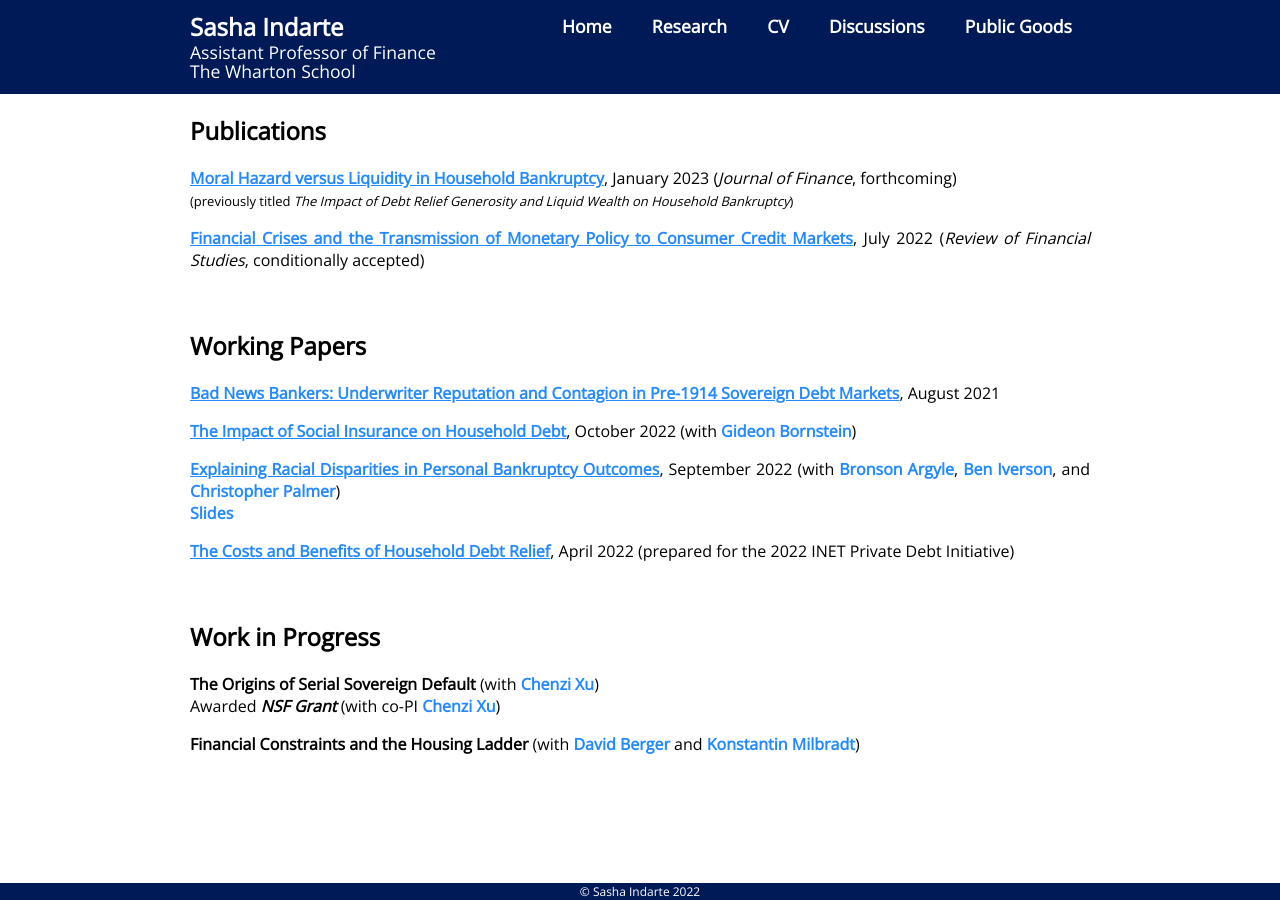
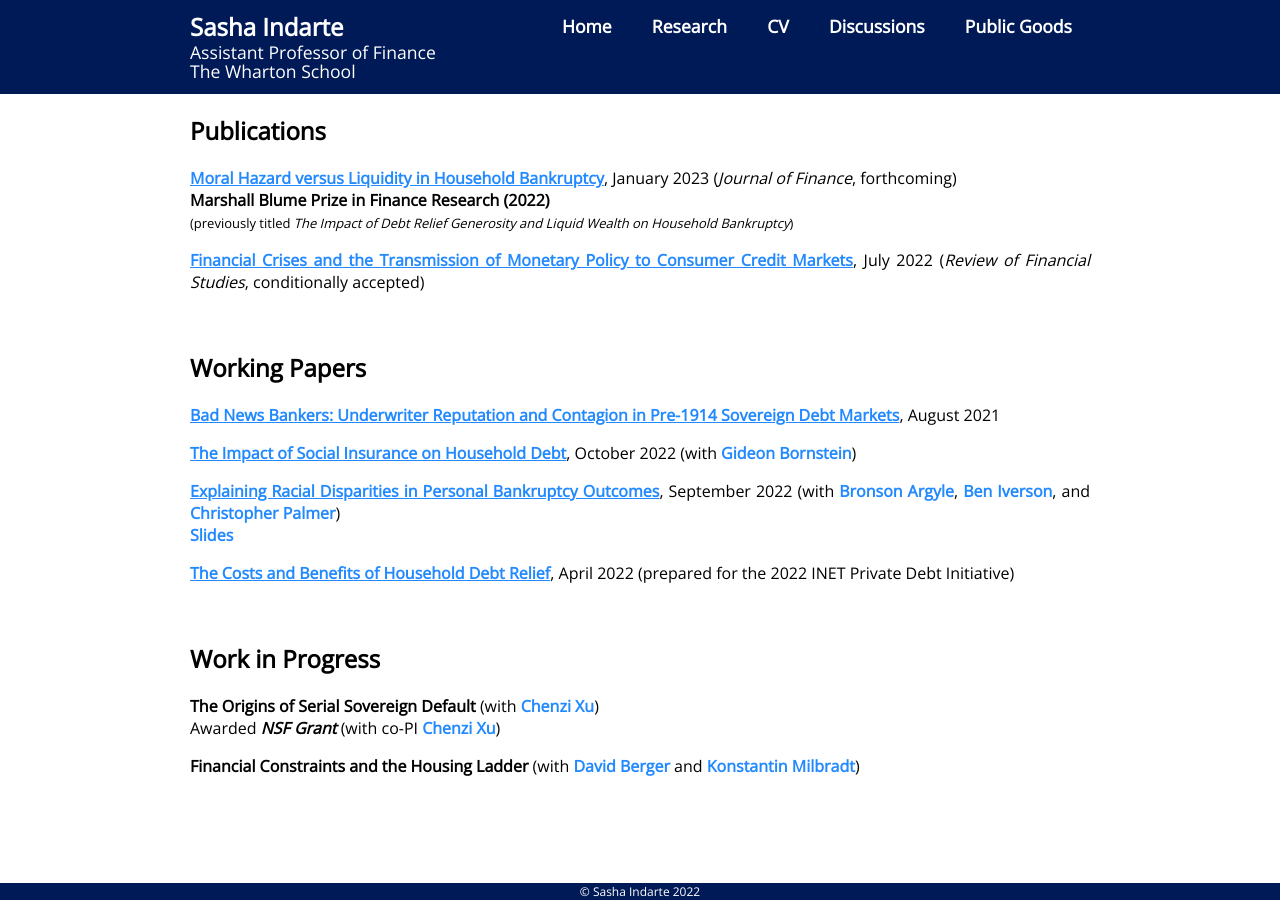
Before and after one commit to sashaindarte/sashaindarte.github.io, a Jekyll site: the page built from research/index.html, in a window 1280 px wide. Built offline with Jekyll 4.4.1, drawn with Linux system fonts in a browser that asks for light colours.

Commit message:
added blume prize

```diff
--- a/research/index.html
+++ b/research/index.html
@@ -10,6 +10,8 @@ title: Sasha Indarte - Research
 
 		<p align="justify"> <a href = "/research/indarte_bk.pdf">
 			<u><b>Moral Hazard versus Liquidity in Household Bankruptcy</b></u></a>, January 2023 (<i>Journal of Finance</i>, forthcoming)
+			<br>
+			<b> Marshall Blume Prize in Finance Research (2022)</b>
 			<br>
 			<font size="-1">(previously titled <i>The Impact of Debt Relief Generosity and Liquid Wealth on Household Bankruptcy</i>)</font>
 		</p>
```
